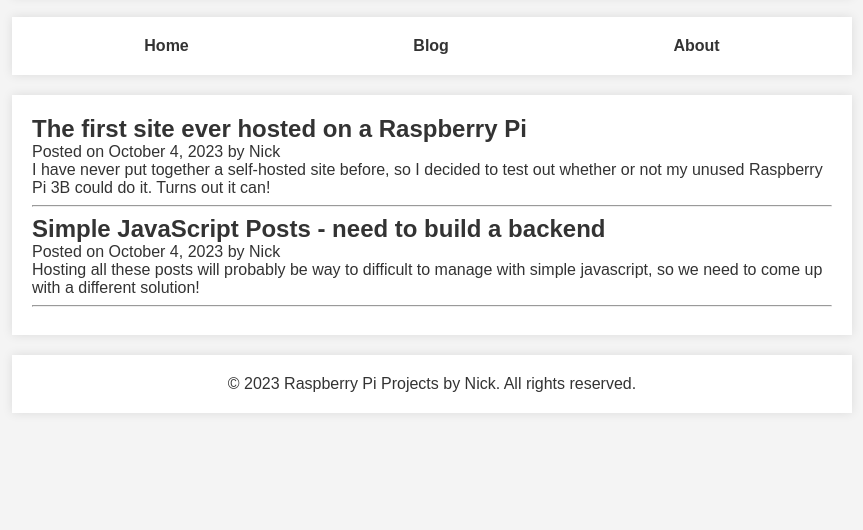
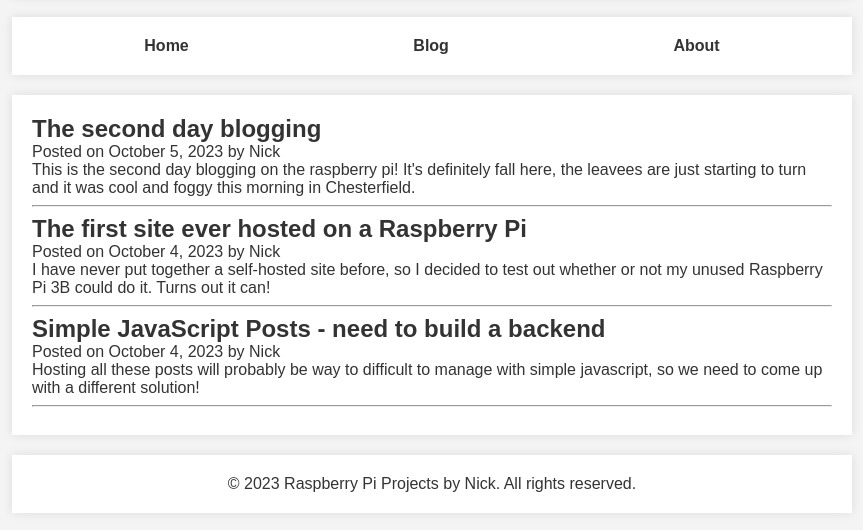
Before and after one commit to ElDuke717/pihead, a plain HTML site: page blog.html in a window 1280 px wide. Shown: the part 100-630 px from the top of the page, without its empty margins (208-1071 px from the left). Drawn offline with Linux system fonts and the light colour scheme.

Commit message:
add favicon, js blog post organizing

```diff
--- a/assets/js/blog_posts.js
+++ b/assets/js/blog_posts.js
@@ -1,4 +1,7 @@
-const posts = [
+console.log('Welcome to Central Virginia Raspberry Pi!');
+
+// blog posts - add an object to add a post
+let posts = [
     {
         title: "The first site ever hosted on a Raspberry Pi",
         date: "October 4, 2023",
@@ -11,11 +14,21 @@ const posts = [
         author: "Nick",
         content: "Hosting all these posts will probably be way to difficult to manage with simple javascript, so we need to come up with a different solution!"
     },
-    // ... add more posts as objects
+    {
+        title: "The second day blogging",
+        date: "October 5, 2023",
+        author: "Nick",
+        content: "This is the second day blogging on the raspberry pi! It's definitely fall here, the leavees are just starting to turn and it was cool and foggy this morning in Chesterfield."
+    },
+// ... add more posts as objects
 ];
 
 
 const mainSection = document.querySelector("main");
+
+//sort posts based on the most recent
+posts = posts.sort((a, b) => new Date(b.date) - new Date(a.date));
+
 
 posts.map(post => {
     const article = document.createElement("article");
--- a/blog.html
+++ b/blog.html
@@ -6,6 +6,7 @@
     <meta name="viewport" content="width=device-width, initial-scale=1.0">
     <title>My Raspberry Pi Blog</title>
     <link rel="stylesheet" href="assets/css/style.css">
+    <link rel="icon" href="assets/img/icons/favicon.ico" type="image/x-icon">
 </head>
 
 <body>
```
Also changed, not shown: about.html (+1 -0 lines), index.html (+1 -0 lines), assets/img/icons/favicon.ico (added), assets/img/raspberry_favicon.png (added).
